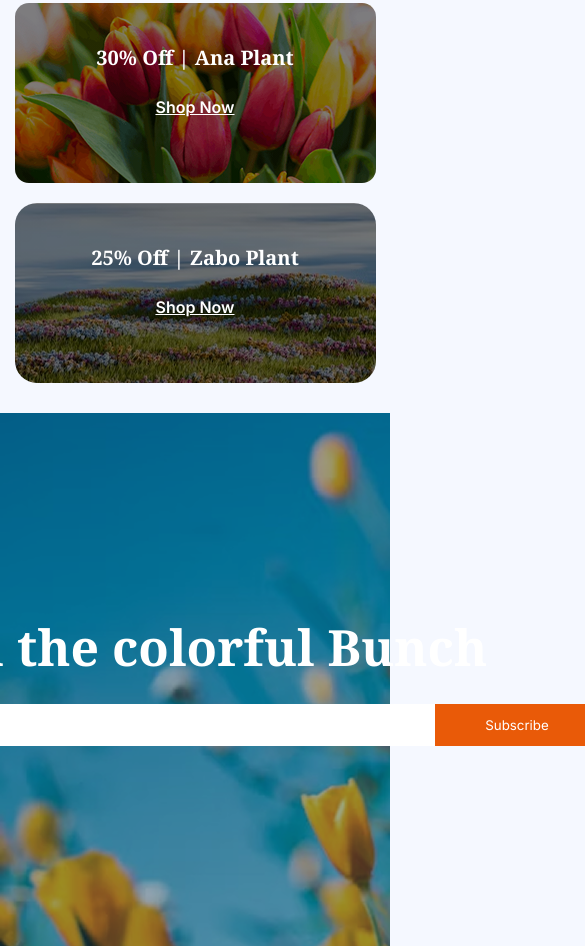
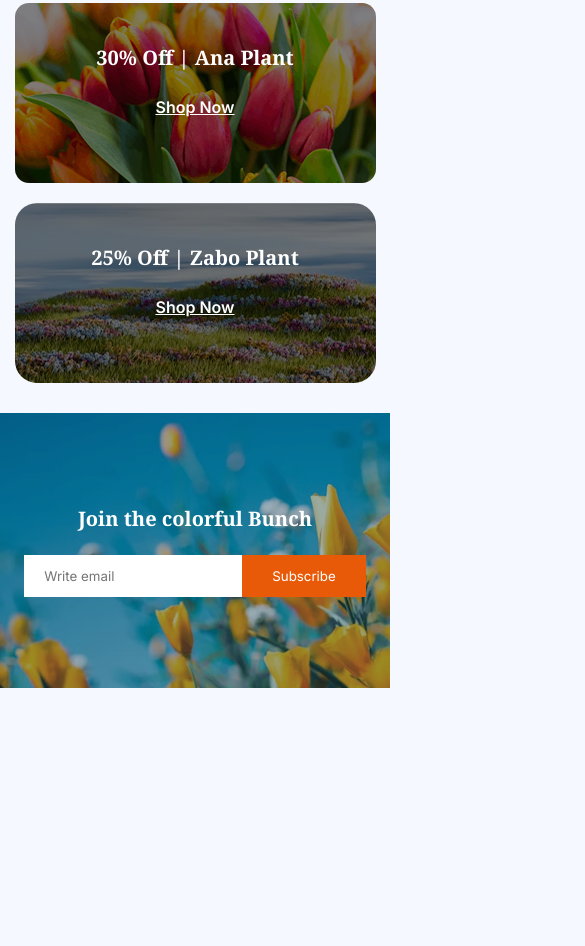
Before and after one commit to marufaakter1947/Assingnment--02-B12A02-Flowers-Market-, a plain HTML site: page index.html in a window 390 px wide. Shown: the part 3606-4552 px from the top of the page, 585 px wide, since content can reach past the window. After the commit the page ends 4294 px from the top, so only its background shows below. Drawn offline with Linux system fonts and the light colour scheme.

Commit message:
join section responsive done

```diff
--- a/style.css
+++ b/style.css
@@ -344,7 +344,7 @@
 .deal-content1{
     margin: 0 auto;
 }
-.img3 .deal-image-left {
+.img3 .deal-image-left,.join-container-title {
   font-size: 20px;
 }
 .img3 .deal-image-left-btn {
@@ -355,4 +355,13 @@
 }
 
       /* --------------------Join section----------------- */
+      .join-container input{
+        width: 218px;
+      }
+      .join-btn{
+padding: 13px 30px;
+      }
+      .join{
+        height: 275px;
+      }
 }
```
